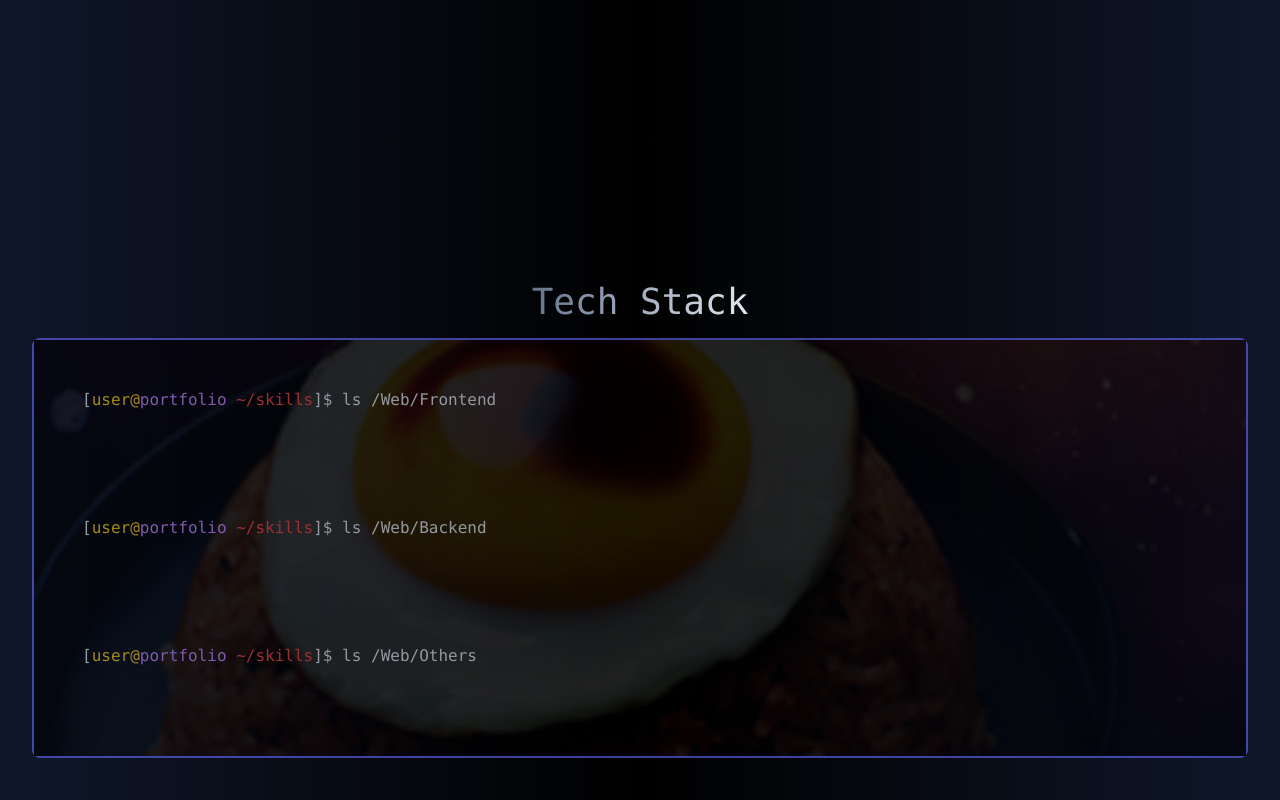
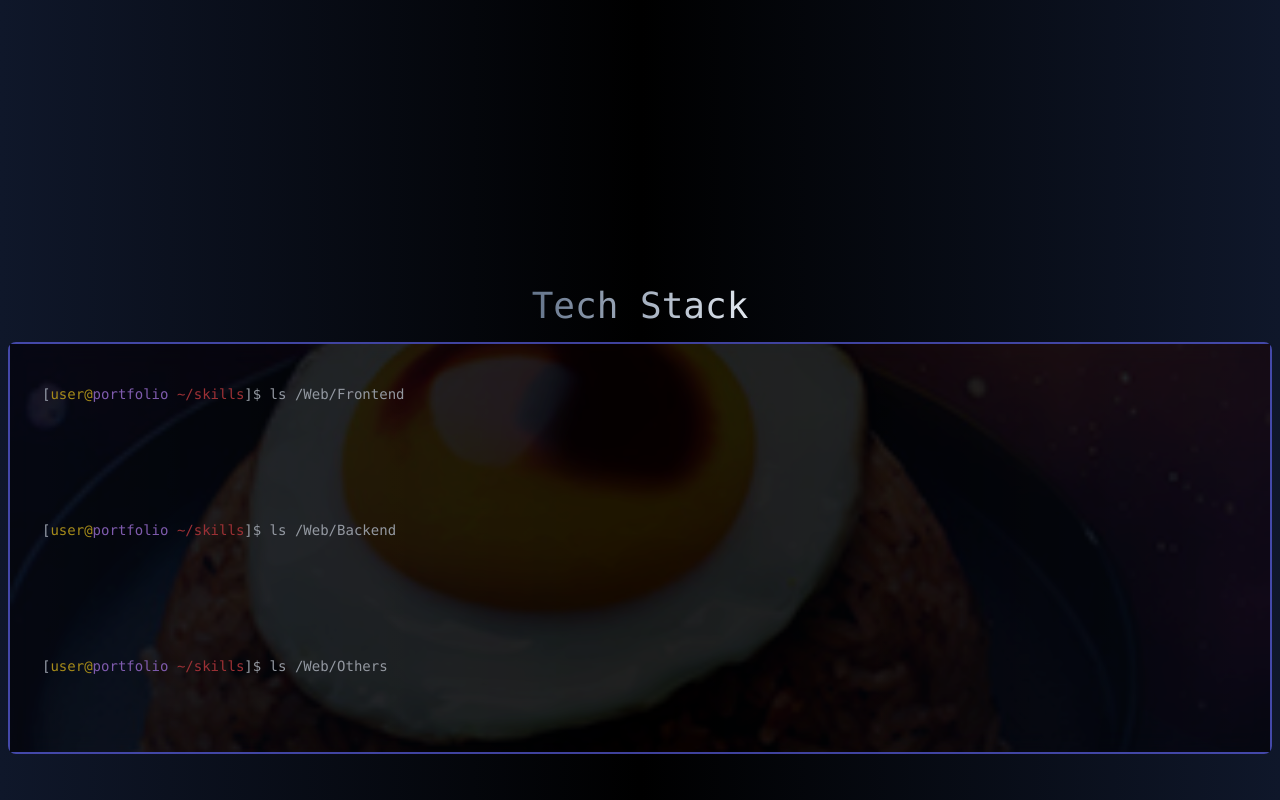
Before and after one commit to zams-putra/portfolio, a React (Vite) app: page / in a window 1280 px wide. Shown: the part 1640-2440 px from the top of the page. Built offline with nearby package versions, Linux system fonts and the light colour scheme.

Commit message:
edit: fixxing layout

```diff
--- a/src/App.jsx
+++ b/src/App.jsx
@@ -77,7 +77,7 @@ function App() {
           >
             <div className="flex items-center justify-center gap-8">
               <motion.p
-                className="md:text-5xl text-2xl"
+                className="md:text-5xl text-xl"
                 initial={{ y: -300 }}
                 animate={{ y: 0 }}
                 transition={{ duration: 1.2, stiffness: 50, delay: 1.5 }}
@@ -189,7 +189,7 @@ function App() {
           </motion.section>
 
           <motion.section
-            className="w-full min-h-screen flex flex-col justify-center items-center p-8 gap-4"
+            className="w-full min-h-screen flex flex-col justify-center items-center p-2 gap-4"
             initial={{ opacity: 0 }}
             whileInView={{ opacity: 1 }}
             viewport={{ amount: 0.8 }}
@@ -202,7 +202,7 @@ function App() {
               whileInView={{ opacity: 1 }}
               transition={{ duration: 1 }}
               viewport={{ amount: 0.8 }}
-              className="bg-black/30 backdrop-blur-md z-10 w-full border-2 border-indigo-500 rounded-lg md:h-full h-1/2 flex flex-col p-4 text-xs md:text-sm"
+              className="bg-black/30 backdrop-blur-md z-10 w-full border-2 border-indigo-500 rounded-lg md:h-full font-thin h-1/2 flex flex-col gap-4  py-2 justify-between text-xs md:text-sm"
             >
               <img
                 src="/img/me.jpg"
@@ -211,7 +211,7 @@ function App() {
               />
               <div className="absolute z-10 inset-0 w-full h-full bg-black/80"></div>
 
-              <div className="z-20 w-full h-1/4 text-xs md:text-base p-2 md:p-8 flex flex-col md:gap-4 gap-2">
+              <div className="z-20 w-full h-1/4 md:text-sm text-xs p-2 md:p-8 flex flex-col md:gap-4 gap-2">
                 <p className="text-slate-200">
                   {"["}
                   <span className="text-yellow-400">user@</span>
@@ -219,7 +219,7 @@ function App() {
                   <span className="text-red-500">~/skills</span>
                   {"]"}$ ls /Web/Frontend
                 </p>
-                <div className="w-full flex gap-2 md:gap-8">
+                <div className="w-full flex gap-2 md:gap-8 ">
                   <motion.p
                     initial={{ opacity: 0 }}
                     whileInView={{ opacity: 1 }}
@@ -262,7 +262,7 @@ function App() {
                   </motion.p>
                 </div>
               </div>
-              <div className="z-20 w-full h-1/4 text-xs md:text-base p-2 md:p-8 flex flex-col md:gap-4 gap-2">
+              <div className="z-20 w-full h-1/4 md:text-sm text-xs p-2 md:p-8 flex flex-col md:gap-4 gap-2">
                 <p className="text-slate-200">
                   {"["}
                   <span className="text-yellow-400">user@</span>
@@ -297,7 +297,7 @@ function App() {
                   </motion.p>
                 </div>
               </div>
-              <div className="z-20 w-full h-1/4 text-xs md:text-base p-2 md:p-8 flex flex-col md:gap-4 gap-2">
+              <div className="z-20 w-full h-1/4 md:text-sm text-xs p-2 md:p-8 flex flex-col md:gap-4 gap-2">
                 <p className="text-slate-200">
                   {"["}
                   <span className="text-yellow-400">user@</span>
@@ -459,16 +459,7 @@ function App() {
               >
                 CodeWars
               </motion.a>
-              <motion.a
-                initial={{ opacity: 0 }}
-                whileInView={{ opacity: 1 }}
-                transition={{ duration: 1, delay: 0.8 }}
-                className="p-4 w-1/2 rounded-sm flex items-center justify-center md:w-32 h-10 bg-slate-100 text-slate-900"
-                href="https://www.hackerrank.com/profile/AwikwokBas"
-                target="_blank"
-              >
-                HackerRank
-              </motion.a>
+
               <motion.a
                 initial={{ opacity: 0 }}
                 whileInView={{ opacity: 1 }}
@@ -479,16 +470,7 @@ function App() {
               >
                 TryHackMe
               </motion.a>
-              <motion.a
-                initial={{ opacity: 0 }}
-                whileInView={{ opacity: 1 }}
-                transition={{ duration: 1, delay: 1 }}
-                className="p-4 w-1/2 rounded-sm flex items-center justify-center md:w-32 h-10 bg-slate-100 text-slate-900"
-                href="https://play.picoctf.org/users/deSebasers"
-                target="_blank"
-              >
-                PicoCTF
-              </motion.a>
+
               <motion.a
                 initial={{ opacity: 0 }}
                 whileInView={{ opacity: 1 }}
```
